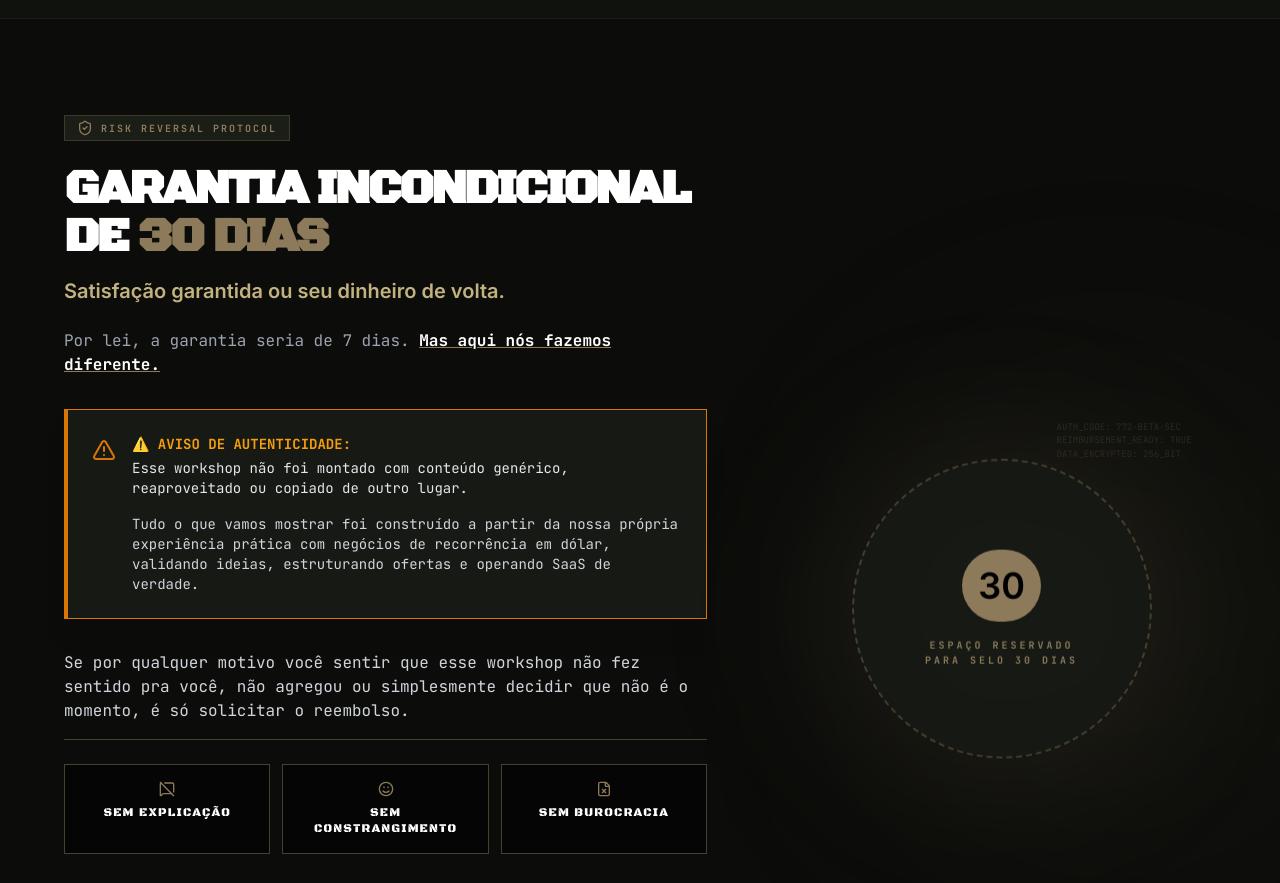
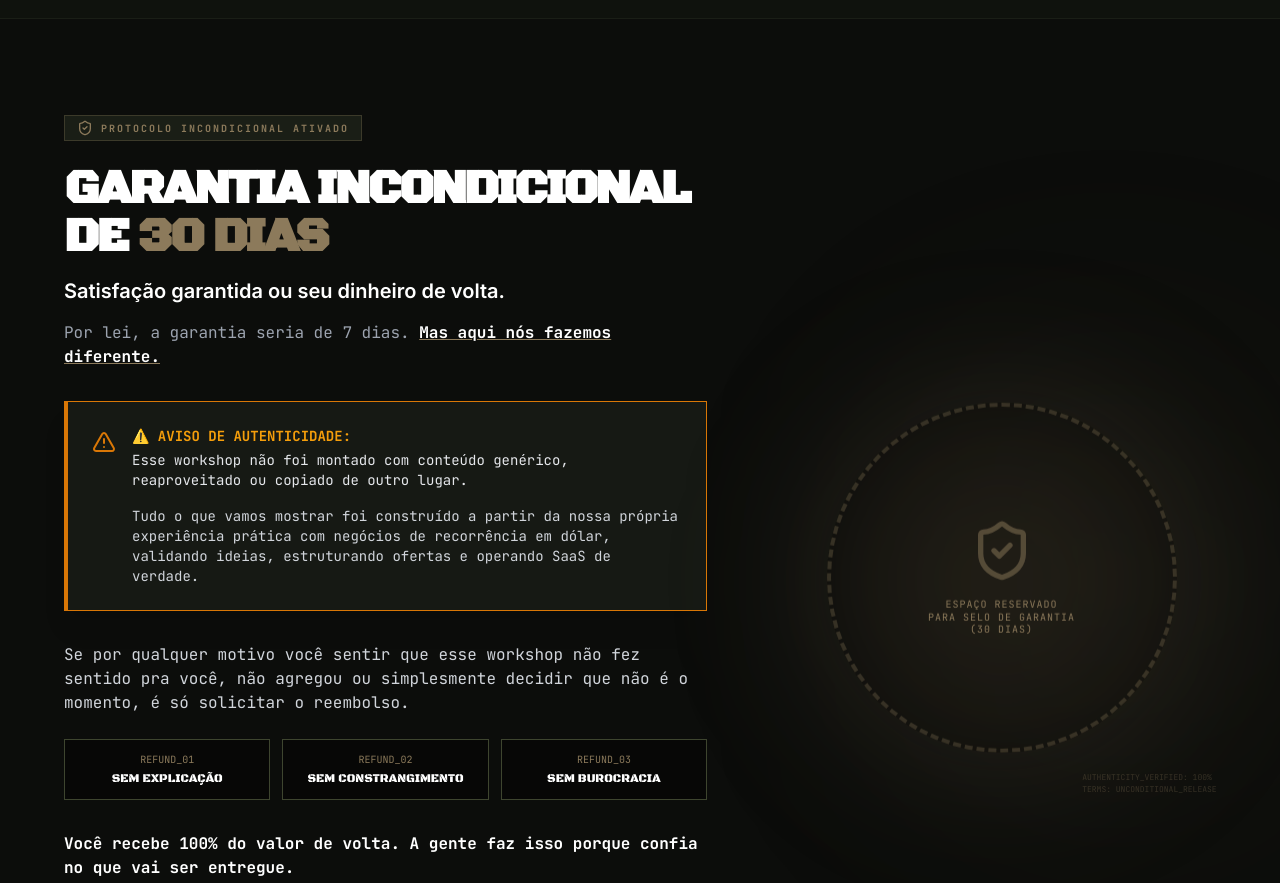
Before and after one commit to teamlowticket/workshop-01, a plain HTML site: page index.html in a window 1280 px wide. Shown: the part 9480-10363 px from the top of the page. Drawn offline with nearby package versions, Linux system fonts and the light colour scheme.

Commit message:
Update index.html

```diff
--- a/index.html
+++ b/index.html
@@ -1063,28 +1063,28 @@ O Workshop Receita Recorrente começa em:
 </section>
 
 <!-- ================================================================= -->
-<!-- SECTION: GUARANTEE (GARANTIA 30 DIAS - COPY INTEGRAL) -->
+<!-- SECTION: GUARANTEE (GARANTIA 30 DIAS - LAYOUT ORIGINAL + COPY INTEGRAL) -->
 <!-- ================================================================= -->
 <section class="py-24 px-4 relative bg-[#0c0d0b] border-t border-[#3E452F]/30 overflow-hidden">
-    <!-- Efeito de iluminação de fundo para valorizar o selo PNG -->
+    <!-- Efeito de iluminação tática para o selo PNG -->
     <div class="absolute -right-20 top-1/2 -translate-y-1/2 w-[500px] h-[500px] bg-[#8C7A5B]/5 blur-[120px] rounded-full pointer-events-none"></div>
 
     <div class="max-w-6xl mx-auto relative z-10">
         <div class="flex flex-col lg:flex-row items-center gap-12 lg:gap-20">
 
-            <!-- TEXTO DA GARANTIA: Hierarquia Completa -->
+            <!-- TEXTO DA GARANTIA: COPYWRITING INTEGRAL -->
             <div class="w-full lg:w-3/5 fade-in-section">
                 <!-- Badge de Protocolo -->
                 <div class="inline-flex items-center gap-2 bg-[#1a1e16] border border-[#8C7A5B]/30 px-3 py-1 mb-6">
                     <i data-lucide="shield-check" class="w-4 h-4 text-[#8C7A5B]"></i>
-                    <span class="text-[#8C7A5B] font-mono text-[10px] font-bold uppercase tracking-[0.2em]">Risk Reversal Protocol</span>
+                    <span class="text-[#8C7A5B] font-mono text-[10px] font-bold uppercase tracking-[0.2em]">Protocolo Incondicional Ativado</span>
                 </div>
 
                 <h2 class="text-3xl md:text-5xl font-black text-white font-stencil tracking-tighter uppercase leading-tight mb-4">
                     GARANTIA INCONDICIONAL <br/> DE <span class="text-[#8C7A5B]">30 DIAS</span>
                 </h2>
 
-                <p class="text-lg md:text-xl text-[#C2B280] font-bold mb-6">
+                <p class="text-lg md:text-xl text-white font-bold mb-4">
                     Satisfação garantida ou seu dinheiro de volta.
                 </p>
 
@@ -1092,7 +1092,7 @@ O Workshop Receita Recorrente começa em:
                     Por lei, a garantia seria de 7 dias. <span class="text-white font-bold underline decoration-[#8C7A5B]">Mas aqui nós fazemos diferente.</span>
                 </p>
 
-                <!-- Bloco de Alerta: Experiência Real vs Conteúdo Genérico -->
+                <!-- Bloco de Alerta: Experiência Prática -->
                 <div class="bg-[#161914] border-l-4 border-amber-600 p-6 mb-8 shadow-xl border border-[#3E452F]/50">
                     <div class="flex items-start gap-4">
                         <i data-lucide="alert-triangle" class="w-6 h-6 text-amber-600 shrink-0 mt-1"></i>
@@ -1108,28 +1108,29 @@ O Workshop Receita Recorrente começa em:
                     </div>
                 </div>
 
-                <!-- Termos do Reembolso -->
-                <div class="space-y-6 mb-10">
-                    <p class="text-gray-300 font-mono text-sm md:text-base leading-relaxed border-b border-[#3E452F] pb-4">
+                <!-- Condições de Reembolso -->
+                <div class="space-y-6 mb-8">
+                    <p class="text-gray-300 font-mono text-sm md:text-base leading-relaxed">
                         Se por qualquer motivo você sentir que esse workshop não fez sentido pra você, não agregou ou simplesmente decidir que não é o momento, é só solicitar o reembolso.
                     </p>
 
                     <div class="grid grid-cols-1 md:grid-cols-3 gap-3">
-                        <div class="bg-black/60 border border-[#3E452F] p-4 text-center group hover:border-[#8C7A5B] transition-colors">
-                            <i data-lucide="message-square-off" class="w-4 h-4 text-[#8C7A5B] mx-auto mb-2"></i>
-                            <p class="text-white font-stencil text-xs uppercase tracking-widest">Sem explicação</p>
+                        <div class="bg-black/40 border border-[#3E452F] p-3 text-center">
+                            <span class="text-[10px] font-mono text-[#8C7A5B] block mb-1">REFUND_01</span>
+                            <p class="text-white font-stencil text-xs uppercase">Sem explicação</p>
                         </div>
-                        <div class="bg-black/60 border border-[#3E452F] p-4 text-center group hover:border-[#8C7A5B] transition-colors">
-                            <i data-lucide="smile" class="w-4 h-4 text-[#8C7A5B] mx-auto mb-2"></i>
-                            <p class="text-white font-stencil text-xs uppercase tracking-widest">Sem constrangimento</p>
+                        <div class="bg-black/40 border border-[#3E452F] p-3 text-center">
+                            <span class="text-[10px] font-mono text-[#8C7A5B] block mb-1">REFUND_02</span>
+                            <p class="text-white font-stencil text-xs uppercase">Sem constrangimento</p>
                         </div>
-                        <div class="bg-black/60 border border-[#3E452F] p-4 text-center group hover:border-[#8C7A5B] transition-colors">
-                            <i data-lucide="file-x" class="w-4 h-4 text-[#8C7A5B] mx-auto mb-2"></i>
-                            <p class="text-white font-stencil text-xs uppercase tracking-widest">Sem burocracia</p>
+                        <div class="bg-black/40 border border-[#3E452F] p-3 text-center">
+                            <span class="text-[10px] font-mono text-[#8C7A5B] block mb-1">REFUND_03</span>
+                            <p class="text-white font-stencil text-xs uppercase">Sem burocracia</p>
                         </div>
                     </div>
                 </div>
 
+                <!-- Texto Final de Confiança -->
                 <div class="space-y-4 font-mono text-sm md:text-base text-gray-400">
                     <p class="text-white font-bold">
                         Você recebe 100% do valor de volta. A gente faz isso porque confia no que vai ser entregue.
@@ -1137,39 +1138,39 @@ O Workshop Receita Recorrente começa em:
                     <p class="leading-relaxed">
                         E porque sabemos que isso vai mudar o mercado nos próximos anos. O futuro do digital é recorrência em dólar. Queremos aqueles que acreditam no valor e entendem a importância de construir algo sólido.
                     </p>
-                    <p class="text-[#8C7A5B] font-black uppercase tracking-widest text-lg mt-4">
+                    <p class="text-[#8C7A5B] font-black uppercase tracking-[0.3em] text-xl mt-6">
                         Simples assim.
                     </p>
                 </div>
             </div>
 
-            <!-- ESPAÇO PARA O SELO PERSONALIZADO (PNG) -->
+            <!-- COLUNA DA IMAGEM: SELO PNG FLUTUANTE -->
             <div class="w-full lg:w-2/5 flex justify-center items-center fade-in-section">
-                <div class="relative">
-                    <!-- Glow tático para destacar o PNG -->
-                    <div class="absolute inset-0 bg-[#8C7A5B]/15 blur-[80px] rounded-full"></div>
+                <div class="relative group">
+                    <!-- Brilho de fundo para o selo -->
+                    <div class="absolute inset-0 bg-[#8C7A5B]/20 blur-[80px] rounded-full group-hover:bg-[#8C7A5B]/30 transition-all duration-500"></div>
 
+                    <!-- Container da Imagem com Animação de Flutuar -->
                     <div class="relative z-10 animate-float">
-                        <!-- ESPAÇO RESERVADO: Substitua pelo seu PNG de garantia -->
-                        <img src="SEU_SELO_DE_GARANTIA.png"
+                        <!-- Substitua o src abaixo pelo caminho do seu PNG de garantia -->
+                        <img src="CAMINHO_DO_SEU_SELO_GARANTIA.png"
                              alt="Garantia Incondicional 30 Dias"
-                             class="max-w-[300px] md:max-w-[420px] h-auto drop-shadow-[0_0_30px_rgba(140,122,91,0.3)]"
-                             onerror="this.style.display='none'; document.getElementById('placeholder-seal').style.display='flex';">
+                             class="max-w-[280px] md:max-w-[400px] h-auto drop-shadow-[0_20px_50px_rgba(0,0,0,0.8)]"
+                             onerror="this.style.display='none'; document.getElementById('seal-placeholder').style.display='flex';">
 
-                        <!-- Placeholder visual elegante enquanto você não sobe o arquivo -->
-                        <div id="placeholder-seal" class="hidden w-[300px] h-[300px] border-2 border-dashed border-[#8C7A5B]/40 rounded-full flex flex-col items-center justify-center text-center p-10 bg-[#161914]/80 backdrop-blur-md">
-                            <div class="bg-[#8C7A5B] text-black font-black text-4xl p-4 rounded-full mb-4">30</div>
-                            <span class="text-[10px] font-mono text-[#8C7A5B] uppercase tracking-[0.3em] font-bold">
-                                Espaço Reservado <br/> para Selo 30 Dias
+                        <!-- Placeholder elegante caso a imagem não exista ainda -->
+                        <div id="seal-placeholder" class="hidden w-[280px] h-[280px] md:w-[350px] md:h-[350px] border-4 border-dashed border-[#8C7A5B]/30 rounded-full flex-col items-center justify-center text-center p-8 bg-black/20 backdrop-blur-sm">
+                            <i data-lucide="shield-check" class="w-16 h-16 text-[#8C7A5B] mb-4 opacity-50"></i>
+                            <span class="text-[10px] font-mono text-[#8C7A5B] uppercase tracking-widest leading-tight">
+                                Espaço Reservado <br/> para Selo de Garantia <br/> (30 Dias)
                             </span>
                         </div>
                     </div>
 
-                    <!-- Decoração de Coordenadas Táticas -->
-                    <div class="absolute -top-10 -right-10 font-mono text-[9px] text-[#3E452F] opacity-50 hidden md:block select-none">
-                        AUTH_CODE: 772-BETA-SEC<br/>
-                        REIMBURSEMENT_READY: TRUE<br/>
-                        DATA_ENCRYPTED: 256_BIT
+                    <!-- Decoração de Rodapé do Selo -->
+                    <div class="absolute -bottom-10 -right-10 font-mono text-[8px] text-[#8C7A5B] opacity-30 hidden md:block">
+                        AUTHENTICITY_VERIFIED: 100%<br/>
+                        TERMS: UNCONDITIONAL_RELEASE
                     </div>
                 </div>
             </div>
```
